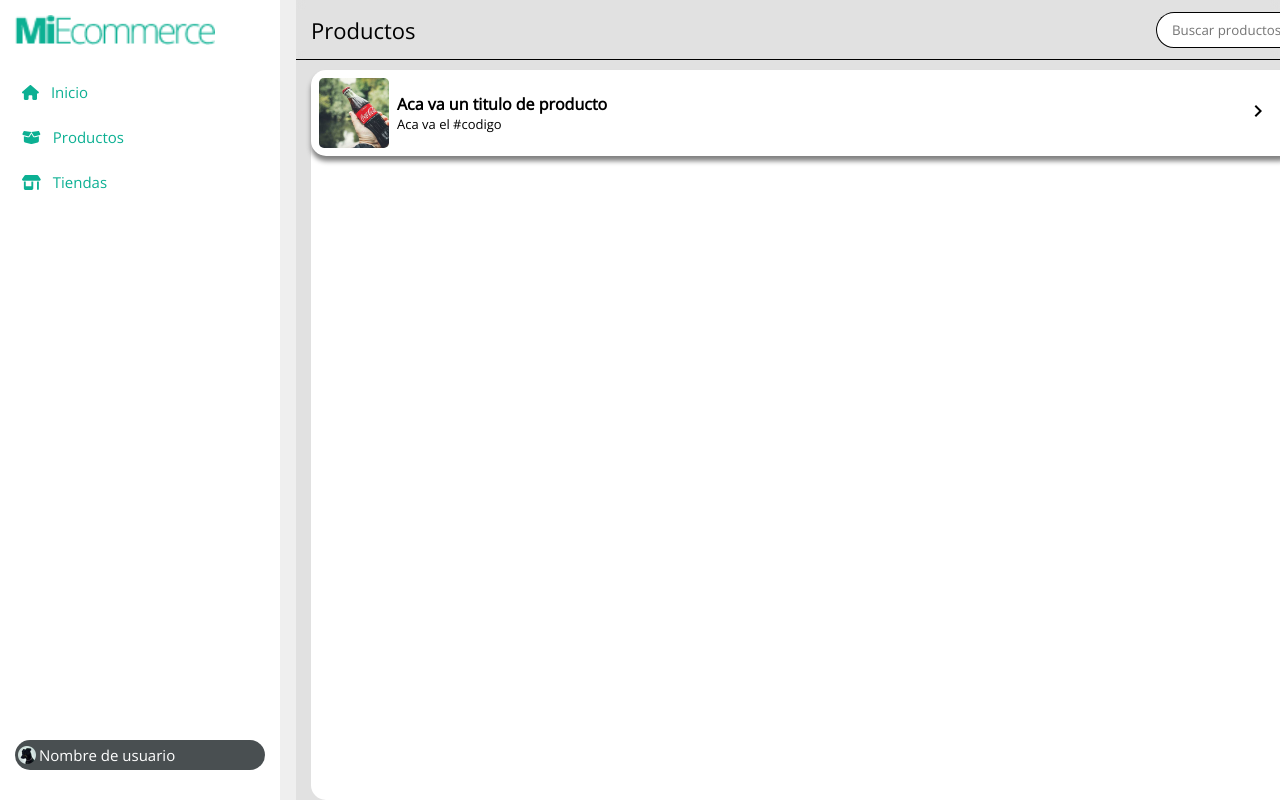
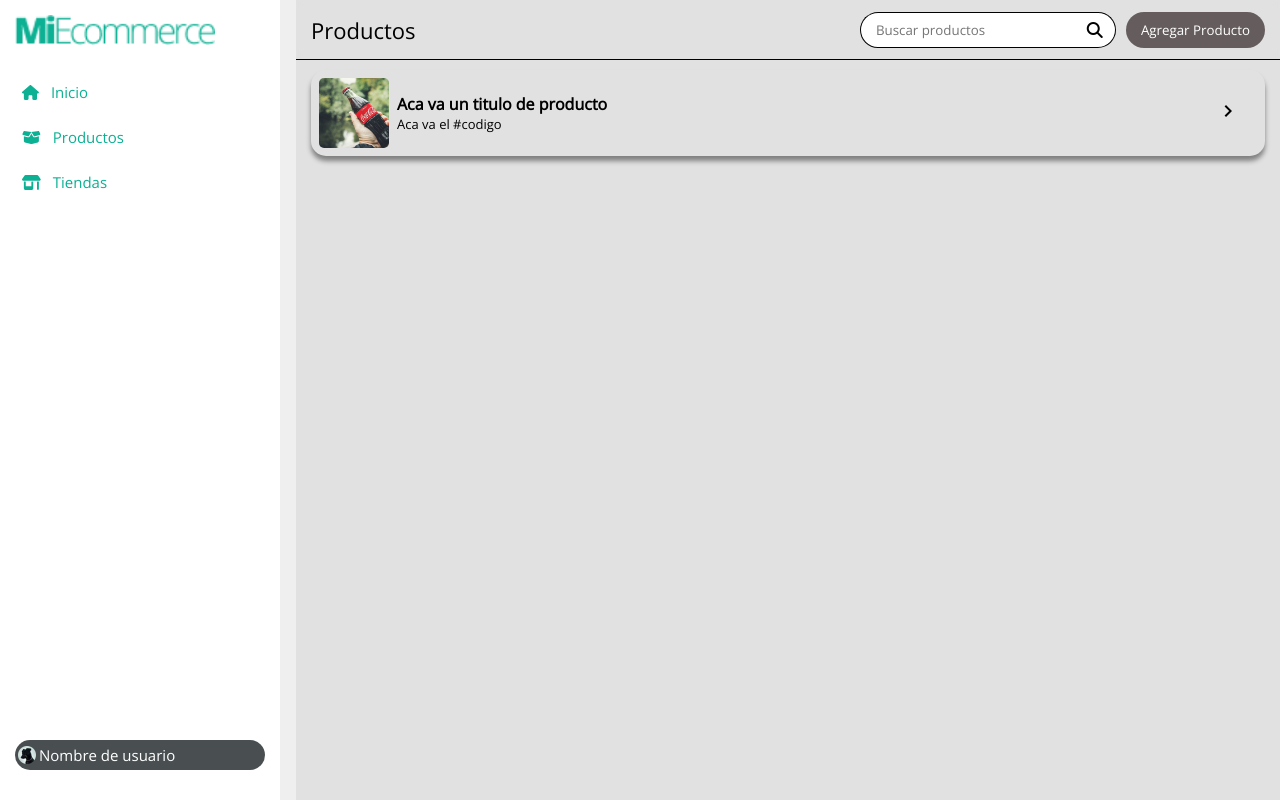
Before and after one commit to NicolasBonzini/Dashboard-Equipo3, a React (Create React App) app: page /products in a window 1280 px wide. Built offline with nearby package versions, Linux system fonts and the light colour scheme.

Commit message:
Agregando algo

```diff
--- a/src/assets/styles/header.css
+++ b/src/assets/styles/header.css
@@ -17,7 +17,7 @@
     height: 60px;
     justify-content: space-between;
     position: fixed;
-    width: 100%;
+    width: 100vw;
     backdrop-filter: blur(4px);
     border-bottom: 1px solid var(--black);
 }
@@ -207,6 +207,10 @@
 
 
 @media screen and (min-width: 1024px) {
+    .header{
+        width: calc(100vw - 296px);
+    }
+
     .header .fa-bars{
         display: none;
     }
--- a/src/assets/styles/productCard.css
+++ b/src/assets/styles/productCard.css
@@ -8,11 +8,7 @@ body{
     background-color: #EFEFEF;
 }
 
-.productCard{
-    background-color: #FFFFFF;
-    width: 100%;
-    border-radius: 15px;
-}
+
 
 .productCardLink{
     text-decoration: none;
```
